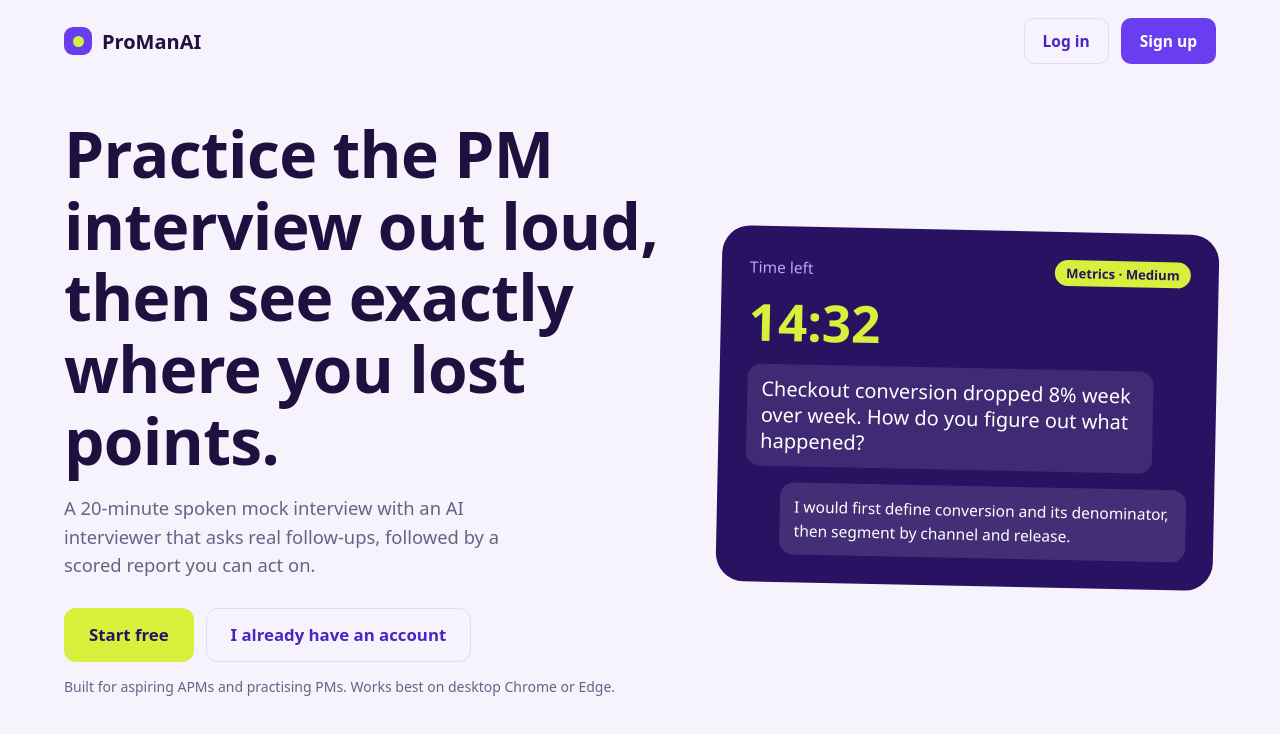
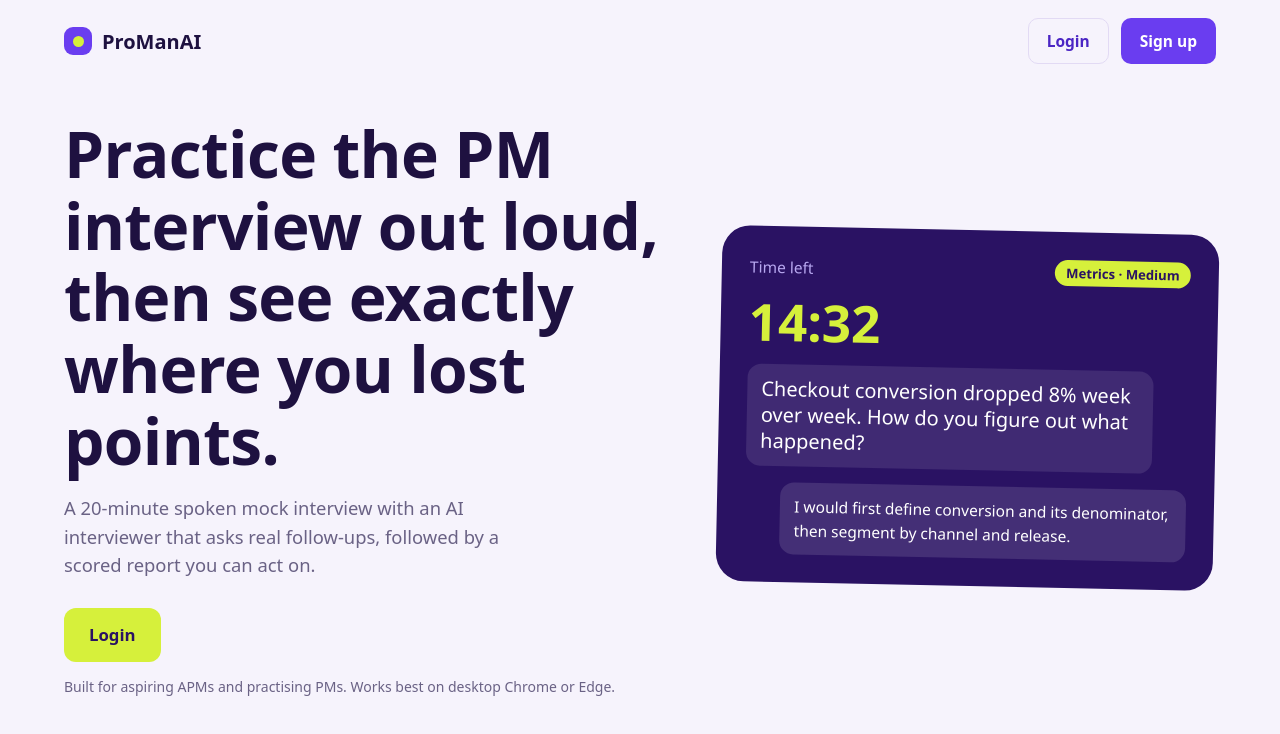
Before and after one commit to saadurya/PromanaiPrototype, a React (Vite) app: page / in a window 1280 px wide. Shown: the top 734 px of the page. Built offline with nearby package versions, Linux system fonts and the light colour scheme.

Commit message:
Landing: single Login button as demo entry straight to home

```diff
--- a/src/pages/Landing.tsx
+++ b/src/pages/Landing.tsx
@@ -1,14 +1,25 @@
-import { Link } from 'react-router-dom'
+import { useState } from 'react'
+import { Link, useNavigate } from 'react-router-dom'
 import { useAuth } from '../auth'
 
 export default function Landing() {
-  const { user } = useAuth()
+  const { user, signIn } = useAuth()
+  const nav = useNavigate()
+  const [busy, setBusy] = useState(false)
+  // Prototype demo entry: skips the login form and signs in the sample account.
+  const demoLogin = async () => {
+    if (busy) return
+    setBusy(true)
+    try { await signIn('login', { email: 'demo@promanai.dev', password: 'demo-pass' }); nav('/home', { replace: true }) }
+    finally { setBusy(false) }
+  }
+  const loginBtn = (cls: string) => <button className={cls} onClick={demoLogin} disabled={busy}>{busy ? 'Please wait…' : 'Login'}</button>
   return (
     <div className="land">
       <header className="land-nav">
         <span className="brand"><i />ProManAI</span>
         <div className="row">
-          {user ? <Link className="btn" to="/home">Go to home</Link> : <><Link className="btn ghost" to="/login">Log in</Link><Link className="btn" to="/signup">Sign up</Link></>}
+          {user ? <Link className="btn" to="/home">Go to home</Link> : <>{loginBtn('btn ghost')}<Link className="btn" to="/signup">Sign up</Link></>}
         </div>
       </header>
       <section className="hero">
@@ -16,8 +27,7 @@ export default function Landing() {
           <h1>Practice the PM interview out loud, then see exactly where you lost points.</h1>
           <p className="lead">A 20-minute spoken mock interview with an AI interviewer that asks real follow-ups, followed by a scored report you can act on.</p>
           <div className="row">
-            <Link className="btn lime lg" to={user ? '/interview/setup' : '/signup'}>{user ? 'Start an interview' : 'Start free'}</Link>
-            <Link className="btn ghost lg" to="/login">I already have an account</Link>
+            {user ? <Link className="btn lime lg" to="/interview/setup">Start an interview</Link> : loginBtn('btn lime lg')}
           </div>
           <p className="muted small" style={{ marginTop: 14 }}>Built for aspiring APMs and practising PMs. Works best on desktop Chrome or Edge.</p>
         </div>
```
Also changed, not shown: 1 other file (tests, documents, lock files or other folders).
